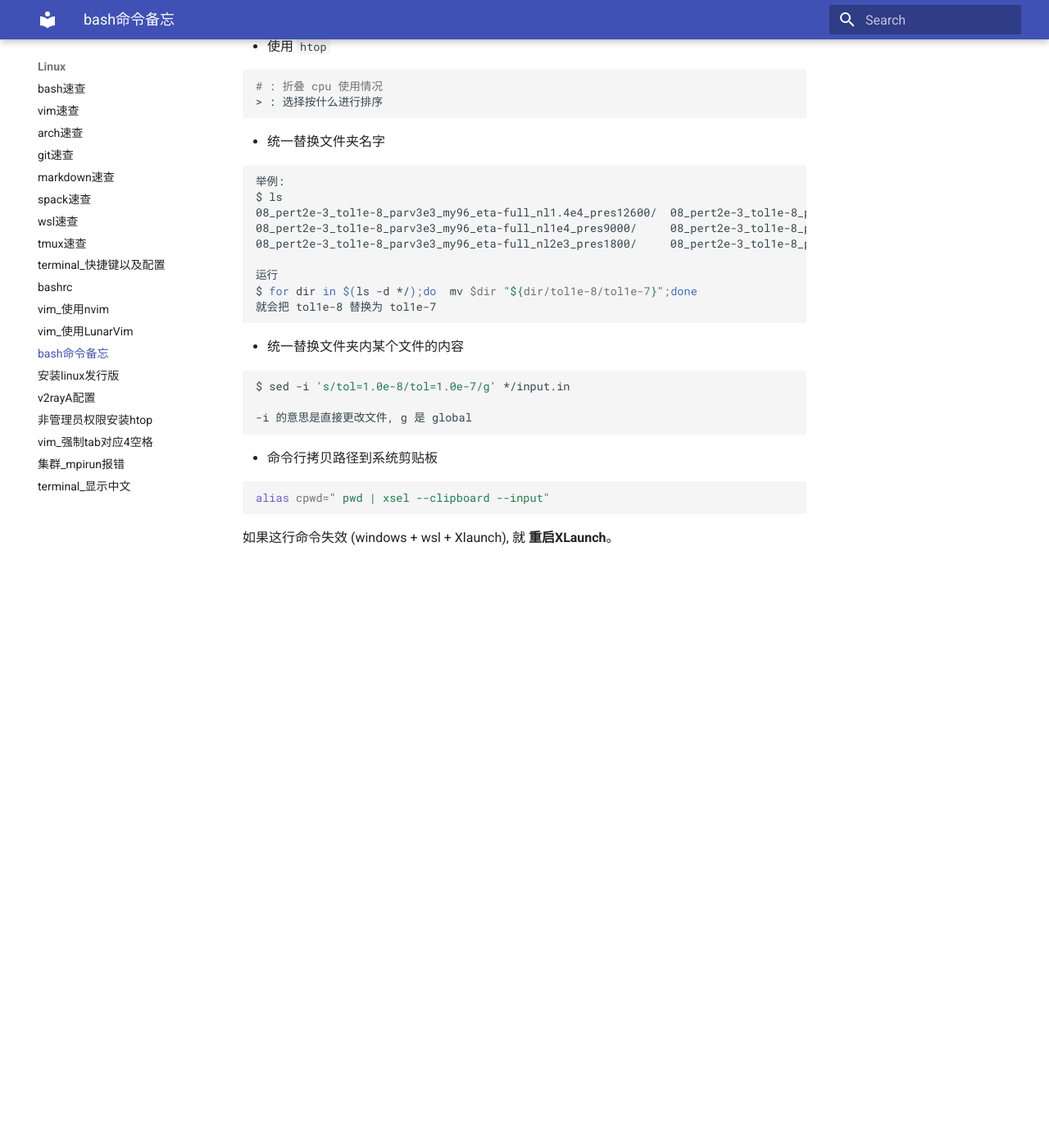
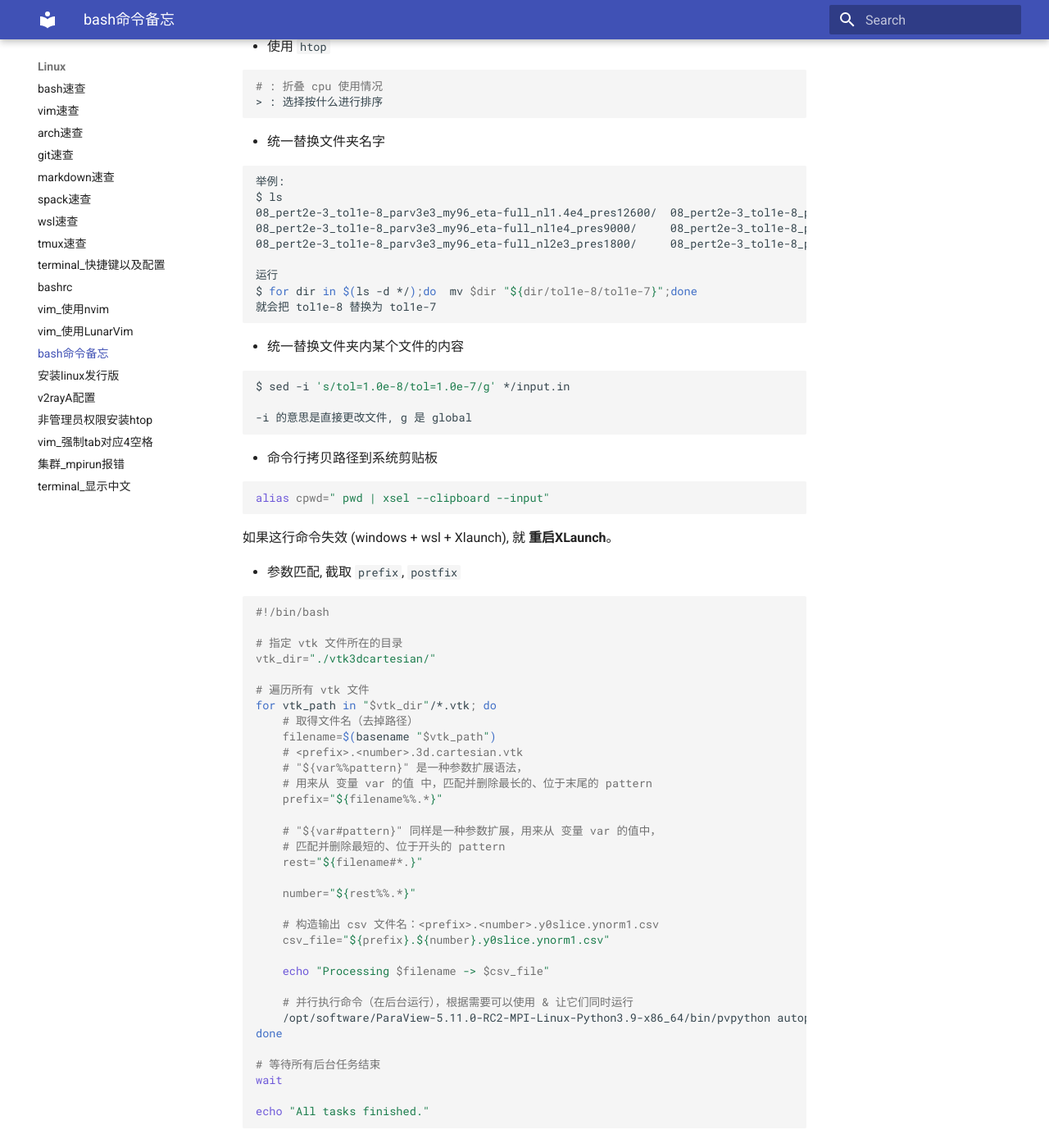
Before and after one commit to ymma98/technotes, an MkDocs documentation site: the page built from docs/Linux/bash命令备忘.md, in a window 1280 px wide and 1400 px high, scrolled down 502 px. Shown: the whole window at 82% size. Built offline with MkDocs 1.6.1 and Material for MkDocs 9.7.7, drawn with Linux system fonts in a browser that asks for light colours; before the commit the page ends 1195 px from its top, so only the background shows below that.

Commit message:
docs/Linux/bash命令备忘.md updated from https://stackedit.cn/

````diff
--- a/docs/Linux/bash命令备忘.md
+++ b/docs/Linux/bash命令备忘.md
@@ -52,7 +52,47 @@ alias cpwd=" pwd | xsel --clipboard --input"
 ```
 
 如果这行命令失效 (windows + wsl + Xlaunch), 就 **重启XLaunch**。
+
+
+* 参数匹配, 截取 `prefix`, `postfix`
+
+```bash
+#!/bin/bash
+
+# 指定 vtk 文件所在的目录
+vtk_dir="./vtk3dcartesian/"
+
+# 遍历所有 vtk 文件
+for vtk_path in "$vtk_dir"/*.vtk; do
+    # 取得文件名（去掉路径）
+    filename=$(basename "$vtk_path")
+    # <prefix>.<number>.3d.cartesian.vtk
+    # "${var%%pattern}" 是一种参数扩展语法，
+    # 用来从 变量 var 的值 中，匹配并删除最长的、位于末尾的 pattern
+    prefix="${filename%%.*}"
+
+    # "${var#pattern}" 同样是一种参数扩展，用来从 变量 var 的值中，
+    # 匹配并删除最短的、位于开头的 pattern
+    rest="${filename#*.}"
+
+    number="${rest%%.*}"
+
+    # 构造输出 csv 文件名：<prefix>.<number>.y0slice.ynorm1.csv
+    csv_file="${prefix}.${number}.y0slice.ynorm1.csv"
+
+    echo "Processing $filename -> $csv_file"
+
+    # 并行执行命令（在后台运行），根据需要可以使用 & 让它们同时运行
+    /opt/software/ParaView-5.11.0-RC2-MPI-Linux-Python3.9-x86_64/bin/pvpython autoparaviewslice.py "$filename" "$csv_file" &
+done
+
+# 等待所有后台任务结束
+wait
+
+echo "All tasks finished."
+```
 <!--stackedit_data:
-eyJoaXN0b3J5IjpbMTcxNzY0OTA0MiwxNjM5NjY2NjM5LDc1OD
-A1MjAxMyw0MDI0MDMxNjAsLTE5NzMwMjI4NDBdfQ==
+eyJoaXN0b3J5IjpbLTEzOTgwMDQ2MjAsMTcxNzY0OTA0MiwxNj
+M5NjY2NjM5LDc1ODA1MjAxMyw0MDI0MDMxNjAsLTE5NzMwMjI4
+NDBdfQ==
 -->
````
